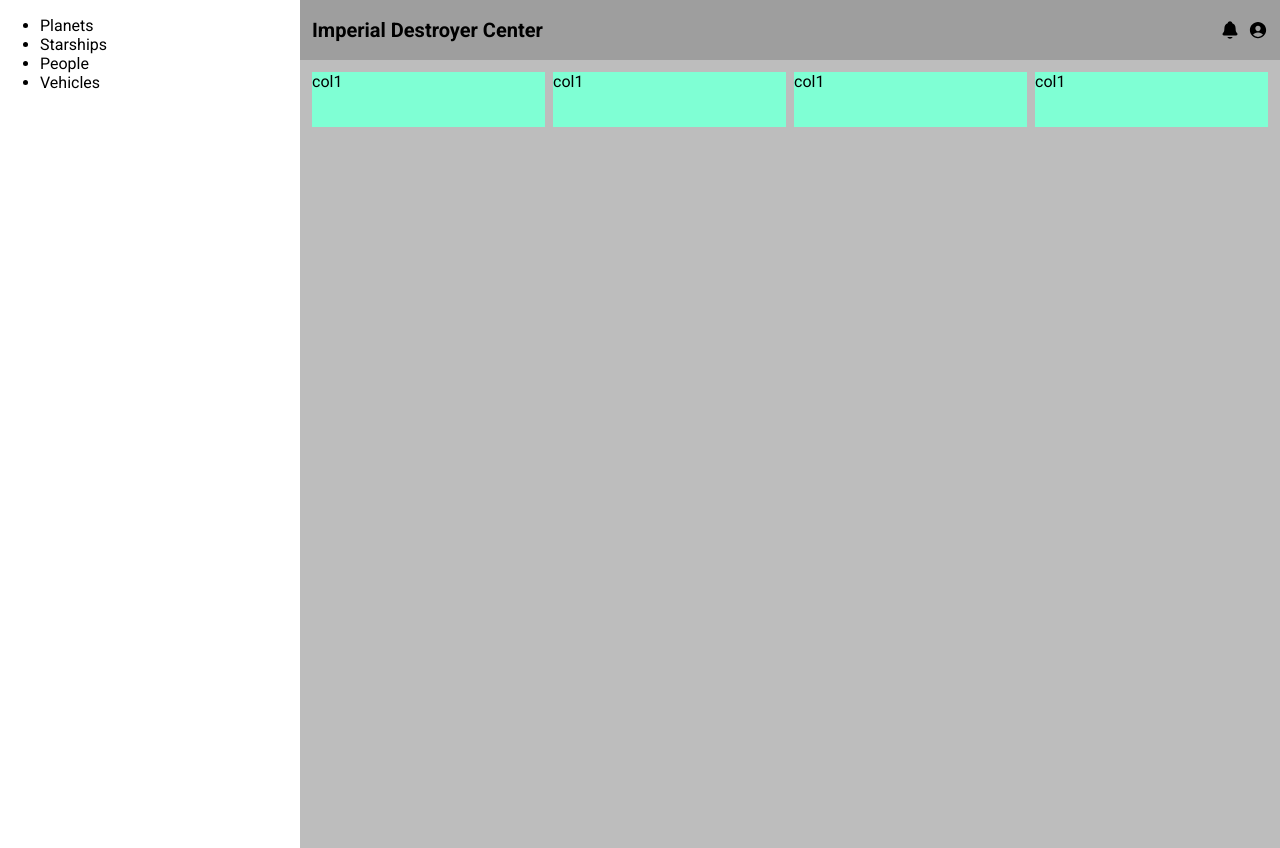
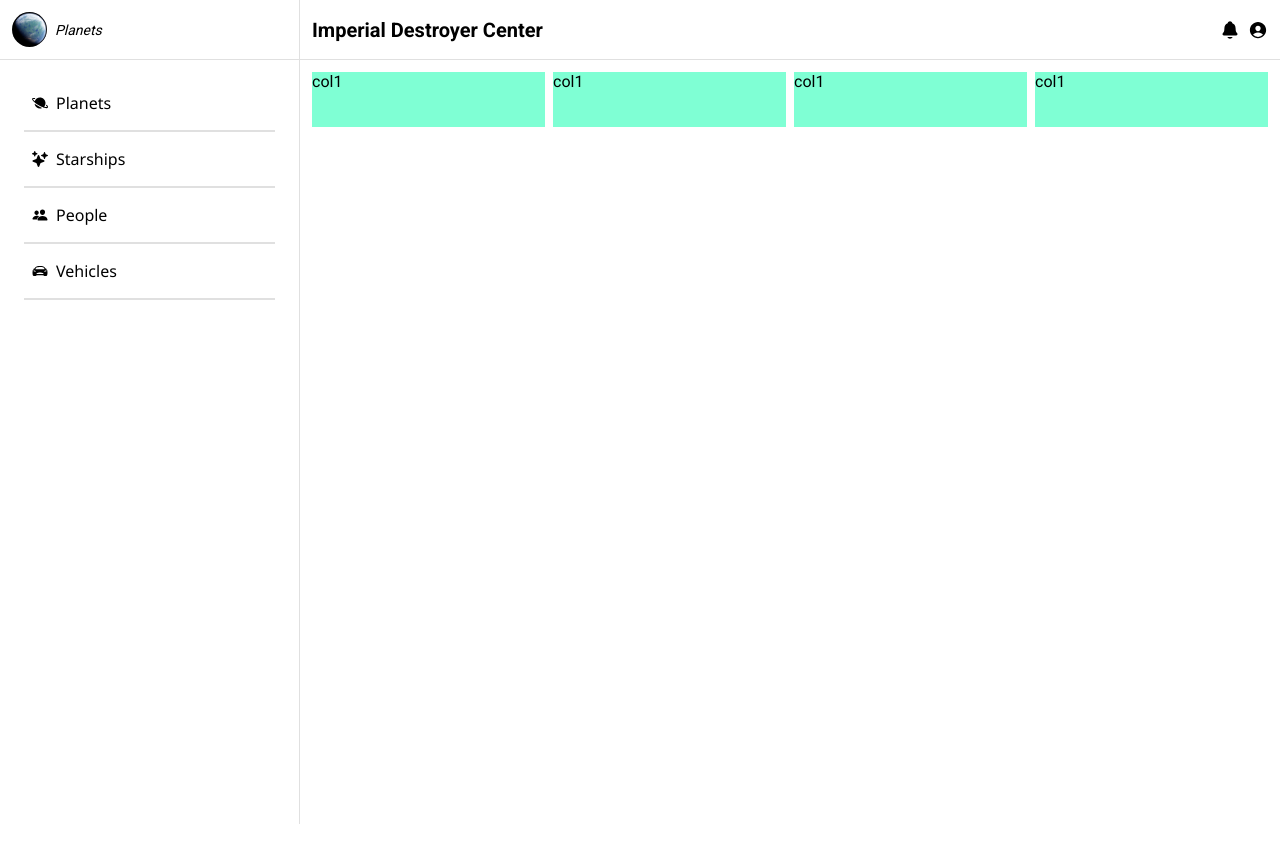
Before and after one commit to OschubGit/imperial-app, a React (Create React App) app: page / in a window 1280 px wide. Built offline with nearby package versions, Linux system fonts and the light colour scheme.

Commit message:
add styles in Nav component

```diff
--- /dev/null
+++ b/src/components/NavImage.jsx
@@ -0,0 +1,12 @@
+import React from 'react'
+
+const NavImage = ({width="auto", height="auto", src, alt, caption}) => {
+  return (
+    <div className='navImage'>
+        <img width={width} height={height} src={src} alt={alt}/>
+        <span>{caption}</span>
+    </div>
+  )
+}
+
+export default NavImage
--- a/src/containers/Aside.jsx
+++ b/src/containers/Aside.jsx
@@ -1,16 +1,20 @@
 import React from 'react'
+import NavImage from '../components/NavImage'
+import ImgDef from "../assets/planets/yaviniv.png"
+import Nav from './Nav'
 
 const Aside = () => {
   return (
     <div className='aside'>
-        <nav className='nav'>
-            <ul className='nav__list'>
-                <li className='nav__list-item'>Planets</li>
-                <li className='nav__list-item'>Starships</li>
-                <li className='nav__list-item'>People</li>
-                <li className='nav__list-item'>Vehicles</li>
-            </ul>
-        </nav>
+      <div className='defaultImg'>
+        <NavImage
+          width='100%'
+          src={ImgDef}
+          alt="planets"
+          caption="Planets"
+        />
+      </div>
+        <Nav/>
     </div>
   )
 }
--- /dev/null
+++ b/src/containers/Nav.jsx
@@ -0,0 +1,21 @@
+import React from 'react'
+import {IoPlanet, IoSparkles, IoPeople, IoCarSport} from 'react-icons/io5'
+
+const Nav = () => {
+  return (
+    <nav className='nav'>
+        <ul className='nav__list'>
+            <li className='nav__list-item'><IoPlanet/>Planets</li>
+            <hr/>
+            <li className='nav__list-item'><IoSparkles/>Starships</li>
+            <hr/>
+            <li className='nav__list-item'><IoPeople/>People</li>
+            <hr/>
+            <li className='nav__list-item'><IoCarSport/>Vehicles</li>
+            <hr/>
+        </ul>
+    </nav>
+  )
+}
+
+export default Nav
--- /dev/null
+++ b/src/styles/components/_navImage.scss
@@ -0,0 +1,17 @@
+.navImage{
+    color: var(--common-black);
+    font-size: var(--text-caption);
+    font-style: italic;
+    display: flex;
+    align-items: center;
+    gap: 8px;
+
+    & img{
+        border-radius: 100%;
+        width: 35px;
+        height: 35px;
+        object-fit: cover;
+        object-position: center center;
+    }
+
+}
--- a/src/styles/layout/_content.scss
+++ b/src/styles/layout/_content.scss
@@ -7,13 +7,12 @@
         min-height: 60px;
         height: 60px;
         box-sizing: border-box;
-        background-color:  var(--grey500);
+        border-bottom: 0.5px solid var(--grey300);
     }
 
     &__main {
         height: 100%;
         min-height: calc(100vh - 60px);
-        background-color: var(--grey400);
 
         &-info {
             display: grid;
--- a/src/styles/layout/_layout.scss
+++ b/src/styles/layout/_layout.scss
@@ -19,9 +19,6 @@
             min-height: 100vh;
     }
 
-    &__aside {
-        position: relative;
-    }
 
     &__content {
         position: relative;
--- a/src/styles/layout/_navigation.scss
+++ b/src/styles/layout/_navigation.scss
@@ -0,0 +1,48 @@
+.aside {
+    height: 100%;
+    box-sizing: border-box;
+    border-right: 0.5px solid var(--grey300);
+
+    & .defaultImg{
+        padding: 12px;
+        border-bottom: 0.5px solid var(--grey300);
+
+        @media (max-width: 900.2px){
+            display: none;
+        }
+    }
+
+    .nav{
+        padding: 24px;
+        &__list{
+            padding: 0;
+            margin: 0;
+            list-style: none;
+            font-family: var(--secondary-font);
+
+            & hr{
+                border: 0.3px solid var(--grey300);
+            }
+
+            &-item{
+                padding: 8px 8px;
+                color: var(--common-black);
+                cursor: pointer;
+                display: flex;
+                gap: 8px;
+                align-items: center;
+                transition: all 0.2s ease;
+
+                &:hover{
+                    background-color: var(--prussian-blue);
+                    color: var(--common-white);
+                    transition: all 0.3s ease;
+                    border-radius: 4px;
+                }
+                &:hover svg{
+                    transform: rotate(12deg);
+                }
+            }
+        }
+    }
+}
--- a/src/styles/main.scss
+++ b/src/styles/main.scss
@@ -21,6 +21,7 @@
 @import "components/buttons";
 @import "components/card";
 @import "components/headerTitle";
+@import "components/navImage";
 
 //views
 @import "views/home";
```
